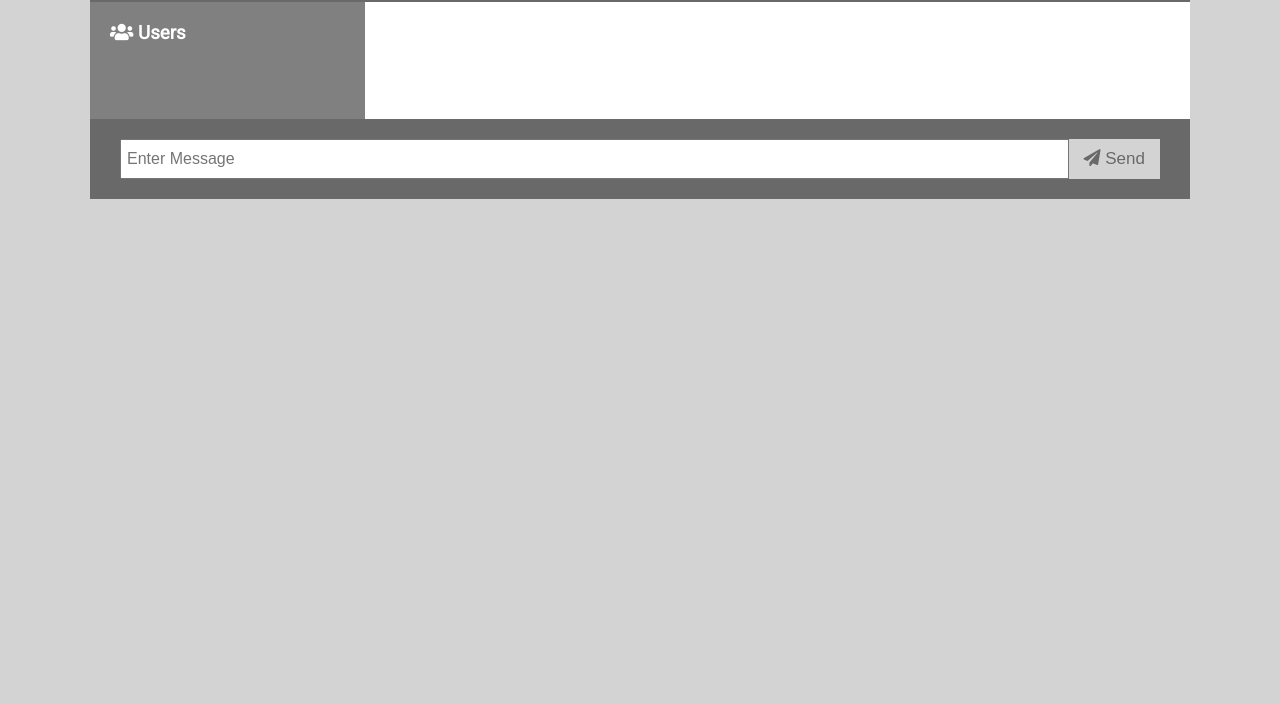
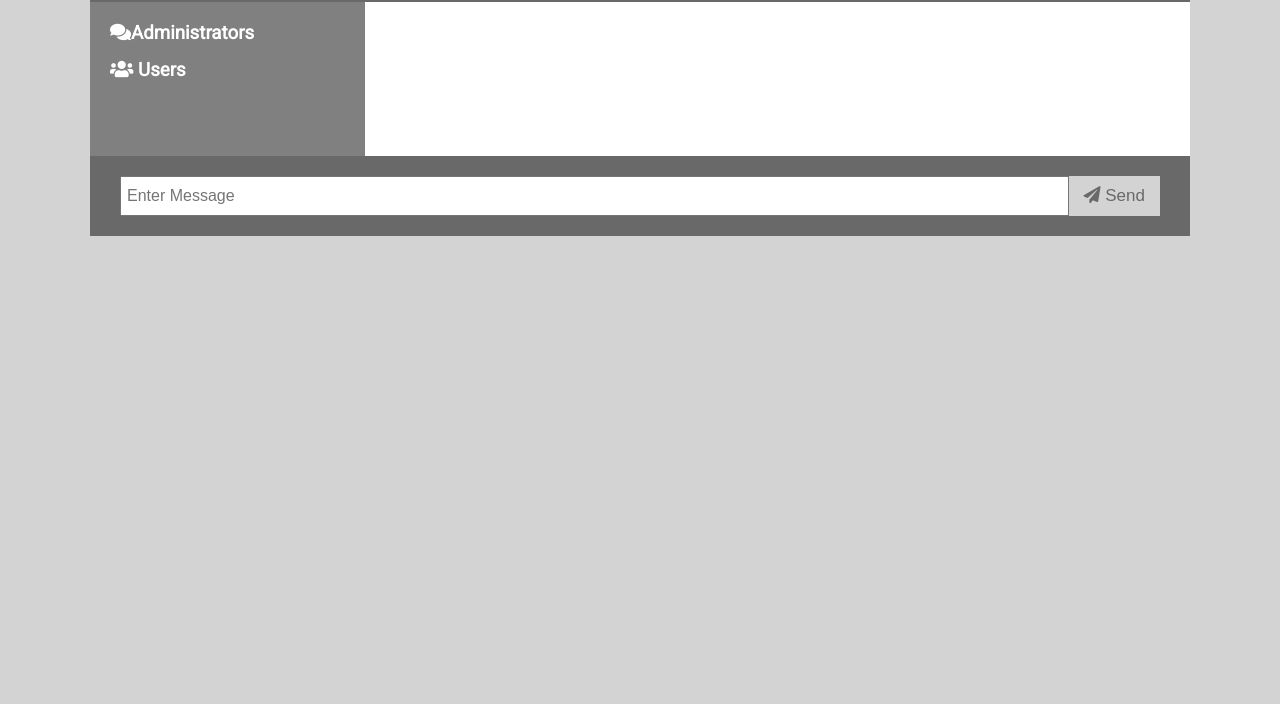
Before and after one commit to rojanandana/FocusEdumaticsChatBox, a website: page public/chat.html in a window 1280 px wide. Shown: the part 96-800 px from the top of the page. Drawn offline with nearby package versions, Linux system fonts and the light colour scheme; no server answers.

Commit message:
Update chat.html

```diff
--- a/public/chat.html
+++ b/public/chat.html
@@ -22,11 +22,12 @@
       </header>
       <main class="chat-main">
         <div class="chat-sidebar">
-
-          <h2 id="room-name"></h2>
-          <h3><i class="fas fa-users"></i> Users</h3>
-          <ul id="users"></ul>
-        </div>
+            <h3>
+                <i class="fas fa-comments"></i>Administrators</h3>
+                <h2 id="room-name"></h2>
+                <h3><i class="fas fa-users"></i> Users</h3>
+                <ul id="users"></ul>
+</div>
         <div class="chat-messages"></div>
       </main>
       <div class="chat-form-container">
```
